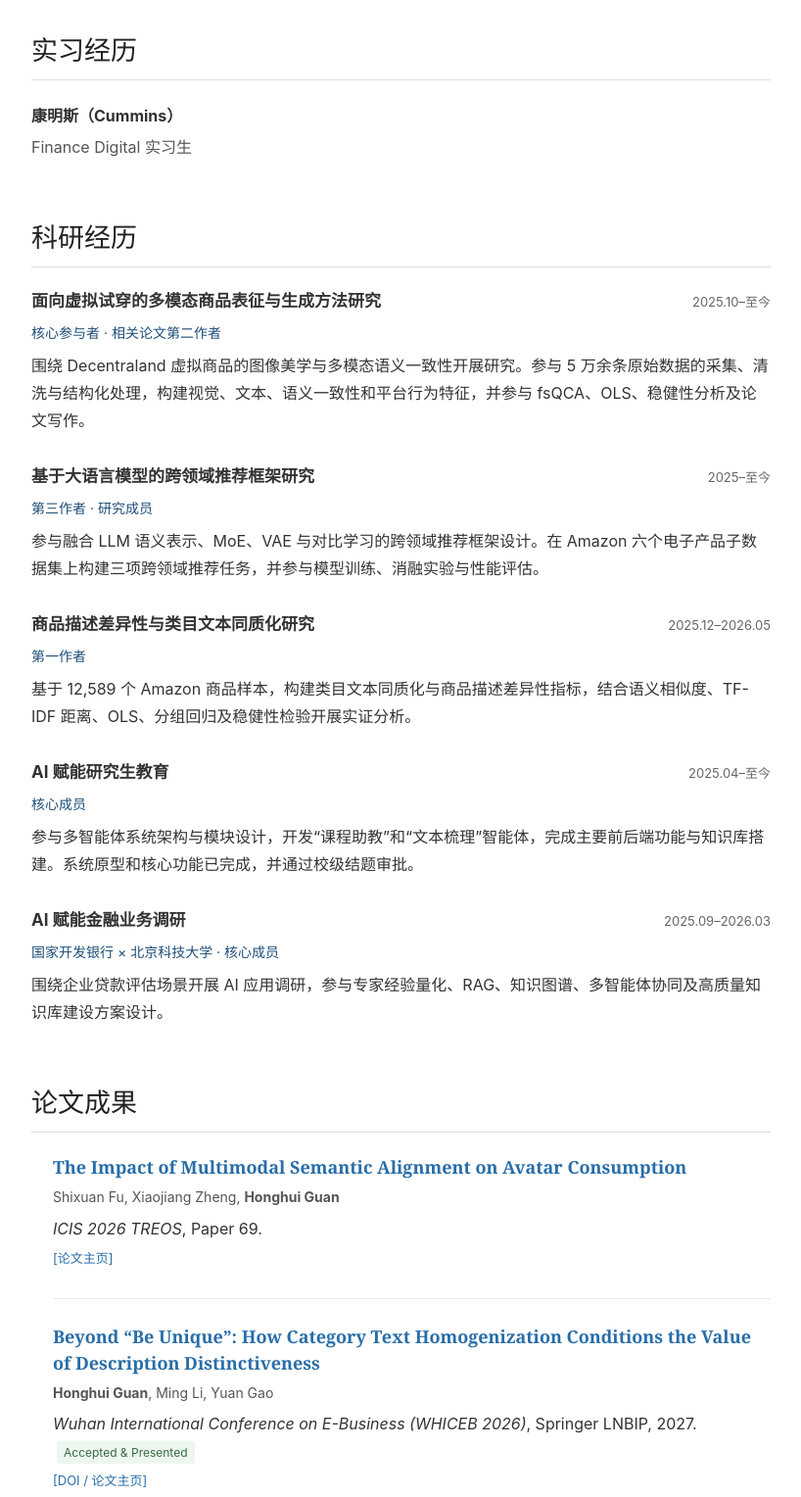
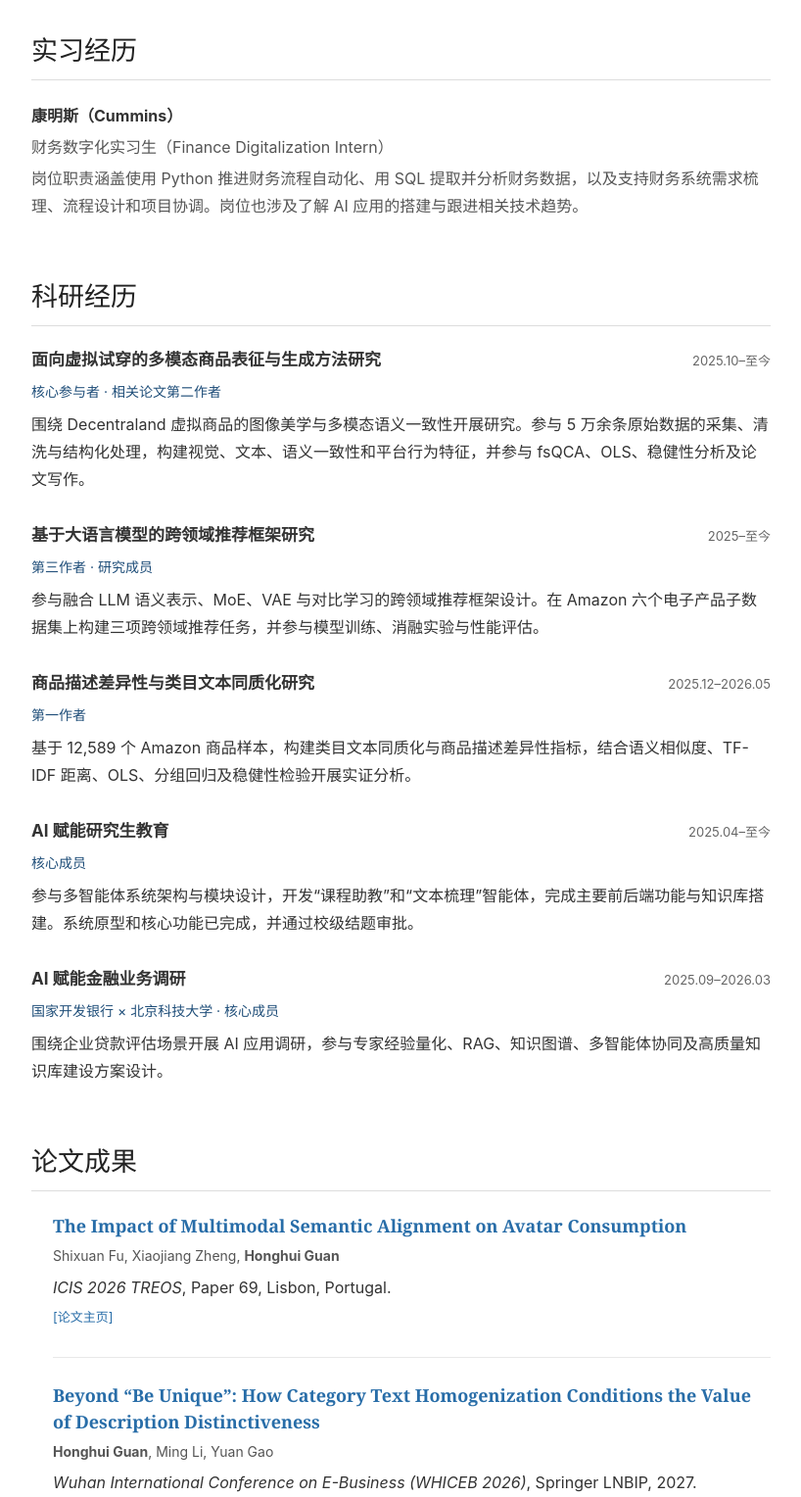
Before and after one commit to Lucas-G579/Lucas-G579.github.io, a plain HTML site: page index.html in a window 1280 px wide. Shown: the part 760-2288 px from the top of the page at 98% size, without its empty margins (389-1207 px from the left). Drawn offline with Linux system fonts and the light colour scheme.

Commit message:
Refine Cummins role and add ICIS venue

```diff
--- a/index.html
+++ b/index.html
@@ -66,7 +66,8 @@
         <h2>实习经历</h2>
         <div class="entry">
           <div class="entry-head"><strong>康明斯（Cummins）</strong></div>
-          <p>Finance Digital 实习生</p>
+          <p>财务数字化实习生（Finance Digitalization Intern）</p>
+          <p>岗位职责涵盖使用 Python 推进财务流程自动化、用 SQL 提取并分析财务数据，以及支持财务系统需求梳理、流程设计和项目协调。岗位也涉及了解 AI 应用的搭建与跟进相关技术趋势。</p>
         </div>
       </section>
 
@@ -105,7 +106,7 @@
           <article class="publication-item">
             <h3><a href="https://aisel.aisnet.org/treos_icis2026/69/" target="_blank" rel="noreferrer">The Impact of Multimodal Semantic Alignment on Avatar Consumption</a></h3>
             <p class="authors">Shixuan Fu, Xiaojiang Zheng, <strong>Honghui Guan</strong></p>
-            <p><em>ICIS 2026 TREOS</em>, Paper 69.</p>
+            <p><em>ICIS 2026 TREOS</em>, Paper 69, Lisbon, Portugal.</p>
             <p class="paper-links"><a href="https://aisel.aisnet.org/treos_icis2026/69/" target="_blank" rel="noreferrer">论文主页</a></p>
           </article>
           <article class="publication-item">
```
